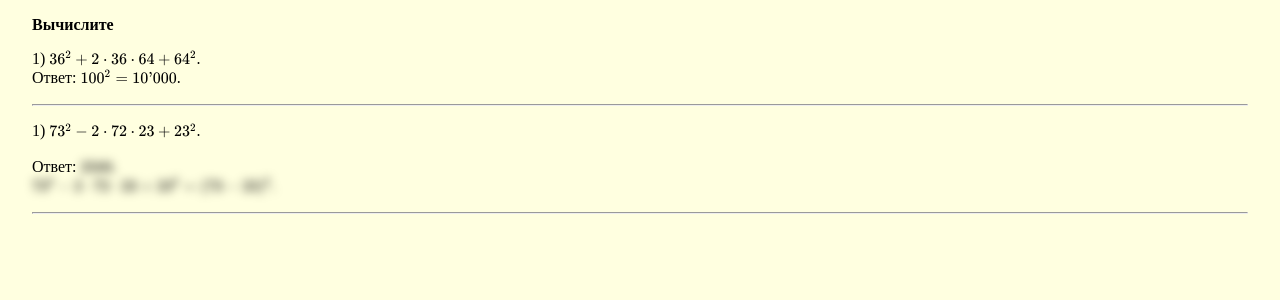
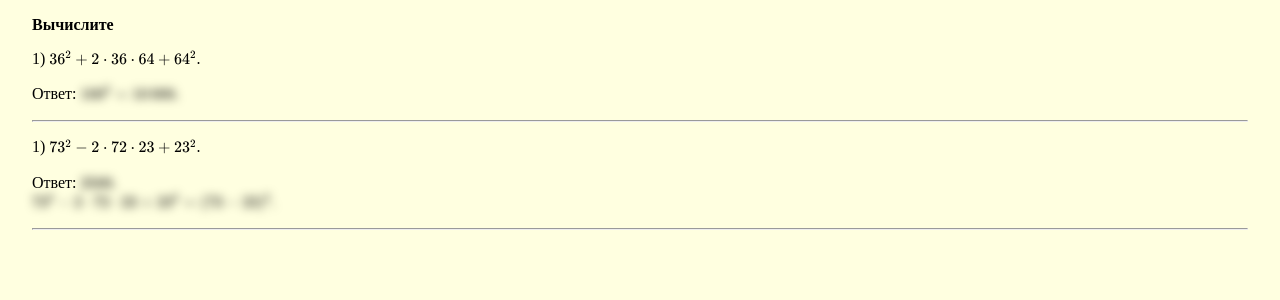
Before and after one commit to igorlsemenov/math, a Jekyll site: the page built from алгебра/7/ф-лы_сокр._умножения/3.md, in a window 1280 px wide. Shown: the top 300 px of the page. Built offline with Jekyll 4.4.1, drawn with Linux system fonts in a browser that asks for light colours; our own code applies the rules of GitHub Pages for plain Markdown files.

Commit message:
Update 3.md

```diff
--- a/алгебра/7/ф-лы_сокр._умножения/3.md
+++ b/алгебра/7/ф-лы_сокр._умножения/3.md
@@ -1,8 +1,8 @@
 **Вычислите**
 
 1) $36^2 + 2 \cdot 36 \cdot 64 + 64^2$.
-<br>
-Ответ: $100^2 = 10'000$.
+
+Ответ: $100^2 = 10\,000$.
 
 --- ---
 
```
